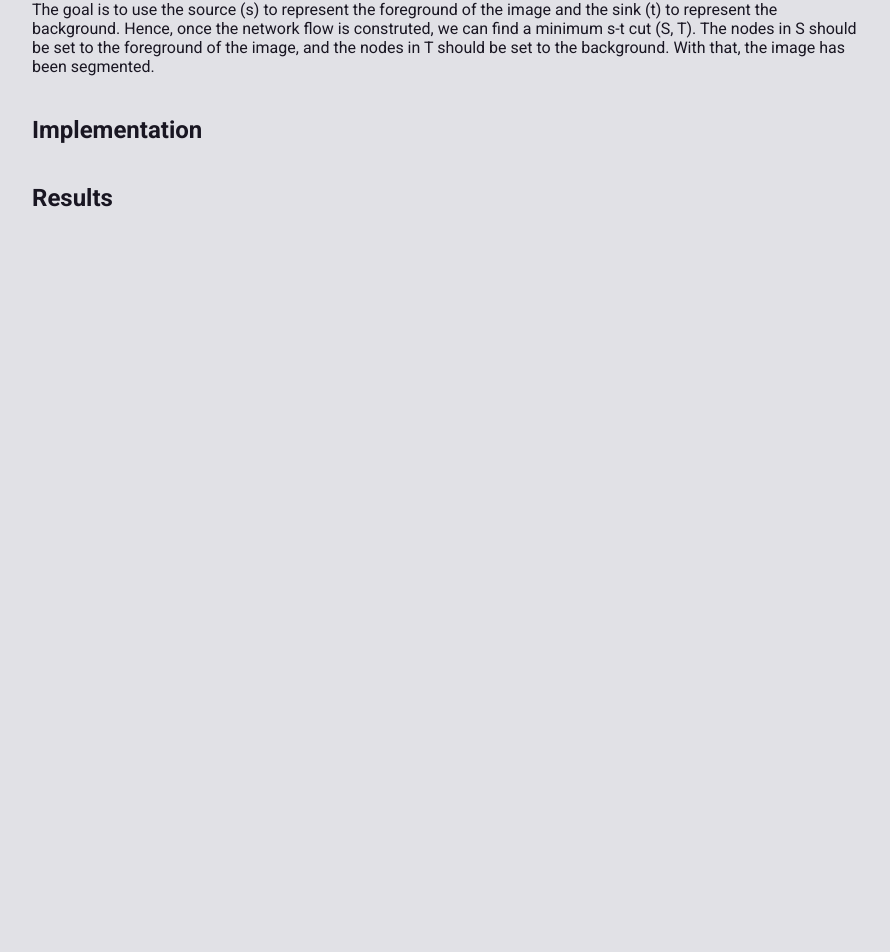
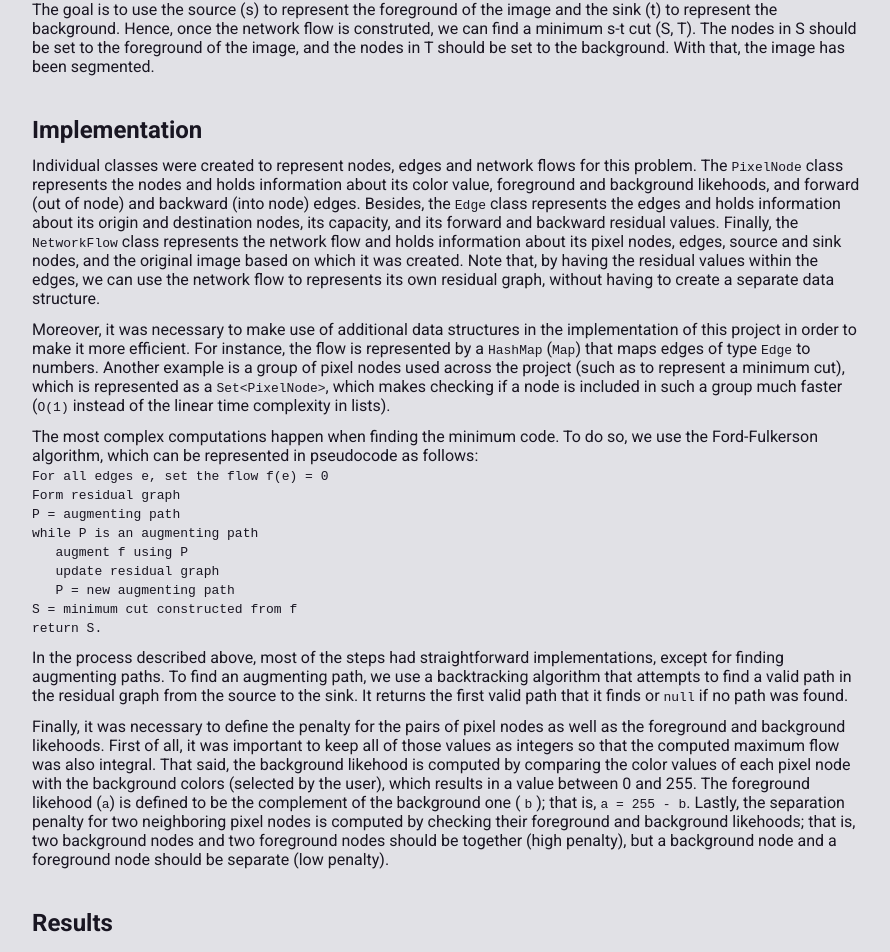
Before and after one commit to iago-mendes/image-segmentation, a Next.js app: page /description in a window 1280 px wide. Shown: the part 344-1296 px from the top of the page, without its empty margins (190-1080 px from the left). Before the commit the page ends 800 px from the top, so only its background shows below. Built offline with nearby package versions, Linux system fonts and the light colour scheme.

Commit message:
feat: write implementation section of description page

```diff
--- a/src/pages/description.tsx
+++ b/src/pages/description.tsx
@@ -44,6 +44,85 @@ const Description: NextPage = () => {
 
 			<section>
 				<h1>Implementation</h1>
+
+				<p>
+					Individual classes were created to represent nodes, edges and network
+					flows for this problem. The <code>PixelNode</code> class represents
+					the nodes and holds information about its color value, foreground and
+					background likehoods, and forward (out of node) and backward (into
+					node) edges. Besides, the <code>Edge</code> class represents the edges
+					and holds information about its origin and destination nodes, its
+					capacity, and its forward and backward residual values. Finally, the{' '}
+					<code>NetworkFlow</code> class represents the network flow and holds
+					information about its pixel nodes, edges, source and sink nodes, and
+					the original image based on which it was created. Note that, by having
+					the residual values within the edges, we can use the network flow to
+					represents its own residual graph, without having to create a separate
+					data structure.
+				</p>
+
+				<p>
+					Moreover, it was necessary to make use of additional data structures
+					in the implementation of this project in order to make it more
+					efficient. For instance, the flow is represented by a{' '}
+					<code>HashMap</code> (<code>Map</code>) that maps edges of type{' '}
+					<code>Edge</code> to numbers. Another example is a group of pixel
+					nodes used across the project (such as to represent a minimum cut),
+					which is represented as a <code>Set&lt;PixelNode&gt;</code>, which
+					makes checking if a node is included in such a group much faster (
+					<code>O(1)</code> instead of the linear time complexity in lists).
+				</p>
+
+				<p>
+					The most complex computations happen when finding the minimum code. To
+					do so, we use the Ford-Fulkerson algorithm, which can be represented
+					in pseudocode as follows:
+					<br />
+					<code>
+						For all edges e, set the flow f(e) = 0
+						<br />
+						Form residual graph
+						<br />
+						P = augmenting path
+						<br />
+						while P is an augmenting path
+						<br />
+						&nbsp;&nbsp; augment f using P
+						<br />
+						&nbsp;&nbsp; update residual graph
+						<br />
+						&nbsp;&nbsp; P = new augmenting path
+						<br />
+						S = minimum cut constructed from f
+						<br />
+						return S.
+					</code>
+				</p>
+
+				<p>
+					In the process described above, most of the steps had straightforward
+					implementations, except for finding augmenting paths. To find an
+					augmenting path, we use a backtracking algorithm that attempts to find
+					a valid path in the residual graph from the source to the sink. It
+					returns the first valid path that it finds or <code>null</code> if no
+					path was found.
+				</p>
+
+				<p>
+					Finally, it was necessary to define the penalty for the pairs of pixel
+					nodes as well as the foreground and background likehoods. First of
+					all, it was important to keep all of those values as integers so that
+					the computed maximum flow was also integral. That said, the background
+					likehood is computed by comparing the color values of each pixel node
+					with the background colors (selected by the user), which results in a
+					value between 0 and 255. The foreground likehood (<code>a</code>) is
+					defined to be the complement of the background one ( <code>b</code> );
+					that is, <code>a = 255 - b</code>. Lastly, the separation penalty for
+					two neighboring pixel nodes is computed by checking their foreground
+					and background likehoods; that is, two background nodes and two
+					foreground nodes should be together (high penalty), but a background
+					node and a foreground node should be separate (low penalty).
+				</p>
 			</section>
 
 			<section>
```
